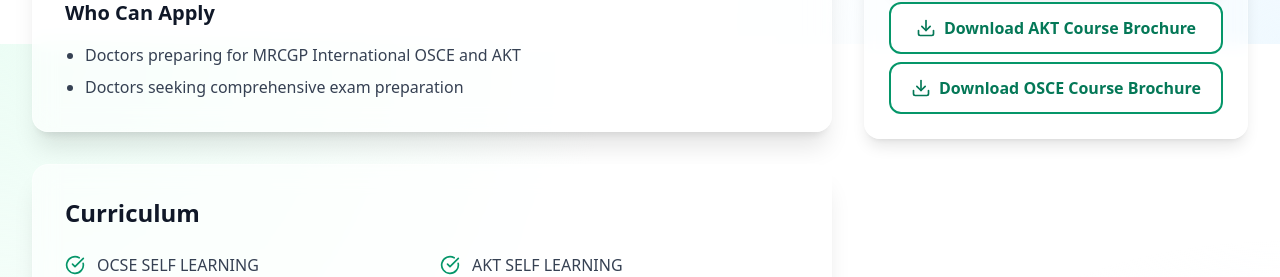
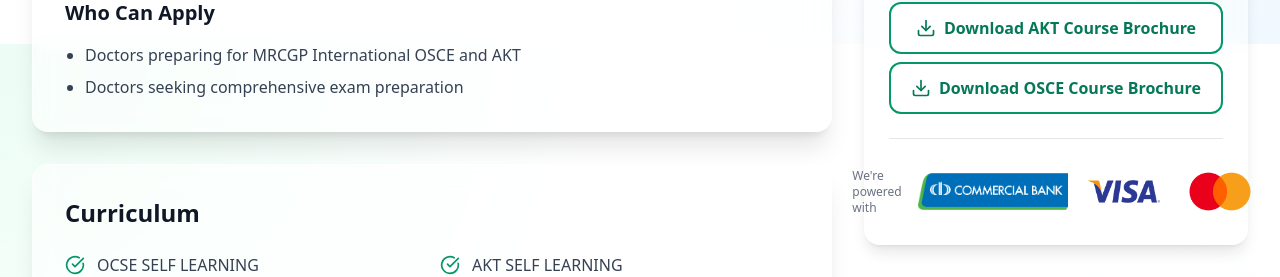
Before and after one commit to Sehara2002/MedInstitute, a Next.js app: page /courses/OCSE-AKT-Package in a window 1280 px wide. Shown: the part 756-1033 px from the top of the page. Built offline with nearby package versions, Linux system fonts and the light colour scheme; no server answers.

Commit message:
Adding Payment gateway infor

```diff
--- a/src/app/courses/[id]/page.tsx
+++ b/src/app/courses/[id]/page.tsx
@@ -5,6 +5,7 @@ import { GlassCard } from "@/components/GlassCard";
 import { Clock, GraduationCap, ArrowLeft, CheckCircle, Download } from "lucide-react";
 import Link from "next/link";
 import { notFound } from "next/navigation";
+import Image from "next/image";
 
 // For SSG, we can generate static params
 export async function generateStaticParams() {
@@ -102,6 +103,8 @@ export default async function CoursePage({ params }: PageProps) {
                                     </ul>
                                 </GlassCard>
                             )}
+
+
                         </div>
 
                         {/* Sidebar */}
@@ -154,6 +157,13 @@ export default async function CoursePage({ params }: PageProps) {
                                         ))}
                                     </div>
                                 )}
+
+                                <div className="flex items-center justify-center gap-4 pt-6 mt-6 border-t border-gray-200">
+                                    <span className="text-xs text-gray-500 font-medium">We're powered with</span>
+                                    <Image src="/images/combanklogo2.png" alt="Commercial Bank" width={150} height={24} className="object-contain" />
+                                    <Image src="/images/visalogo.png" alt="Visa" width={80} height={24} className="object-contain" />
+                                    <Image src="/images/mastercardlogo.png" alt="Mastercard" width={80} height={24} className="object-contain" />
+                                </div>
                             </GlassCard>
                         </div>
                     </div>
```
